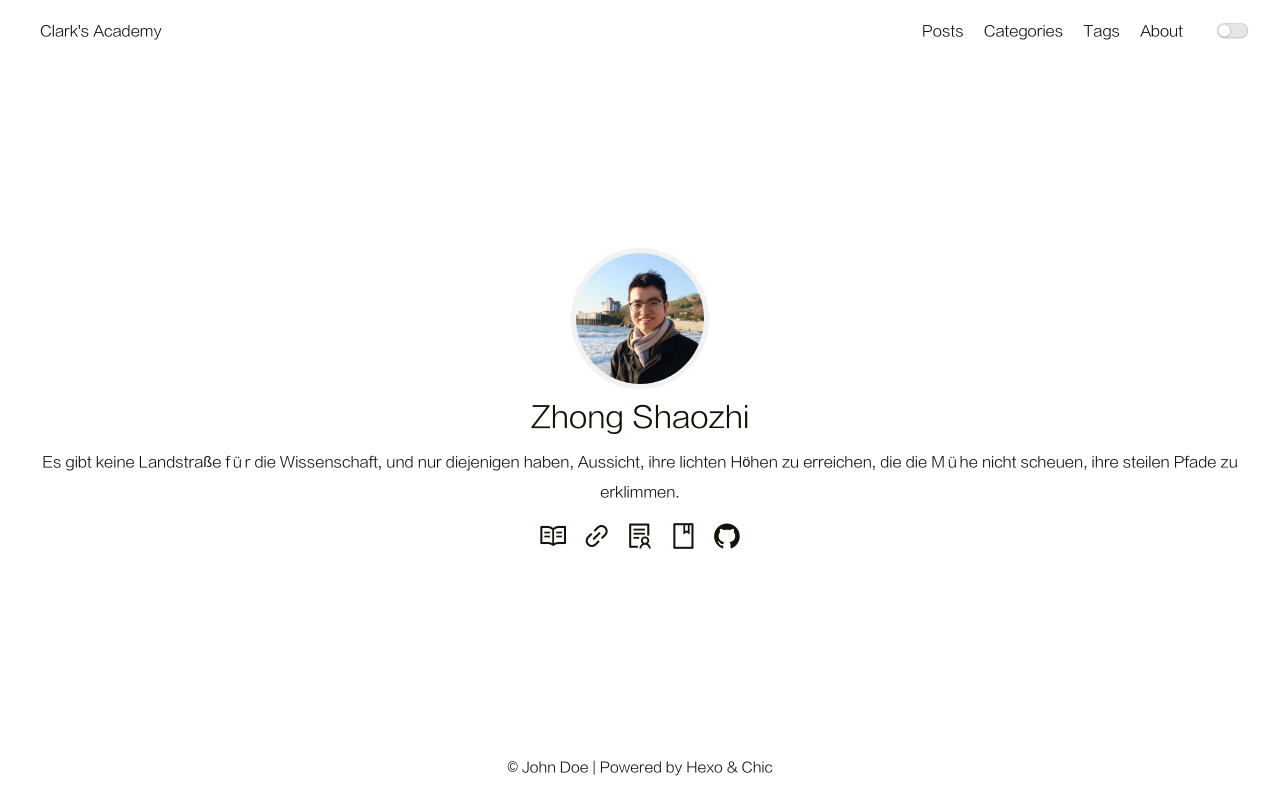
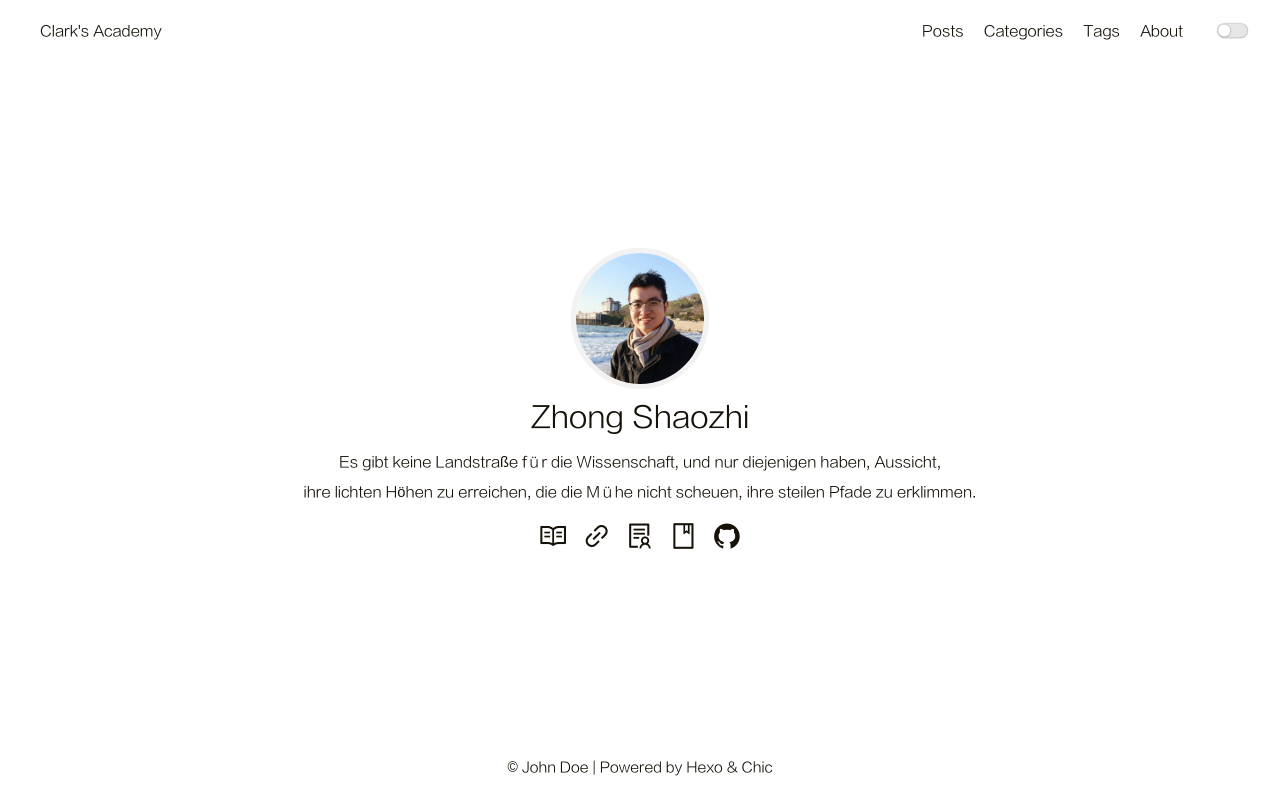
Before and after one commit to zhongshaozhi/zhongshaozhi.github.io, a plain HTML site: page index.html in a window 1280 px wide. Drawn offline with Linux system fonts and the light colour scheme.

Commit message:
Site updated: 2024-10-09 11:56:10

```diff
--- a/index.html
+++ b/index.html
@@ -131,7 +131,7 @@
             <a href="/archives"><img src="/image/Me_Dawn.jpg"></a>
         </div>
         <div class="nickname">Zhong Shaozhi</div>
-        <div class="description"><p>Es gibt keine Landstraße für die Wissenschaft, und nur diejenigen haben, Aussicht, ihre lichten Höhen zu erreichen, die die Mühe nicht scheuen, ihre steilen Pfade zu erklimmen.</p>
+        <div class="description"><p>Es gibt keine Landstraße für die Wissenschaft, und nur diejenigen haben, Aussicht, <br>ihre lichten Höhen zu erreichen, die die Mühe nicht scheuen, ihre steilen Pfade zu erklimmen.</p>
 </div>
         <div class="links">
 
```
